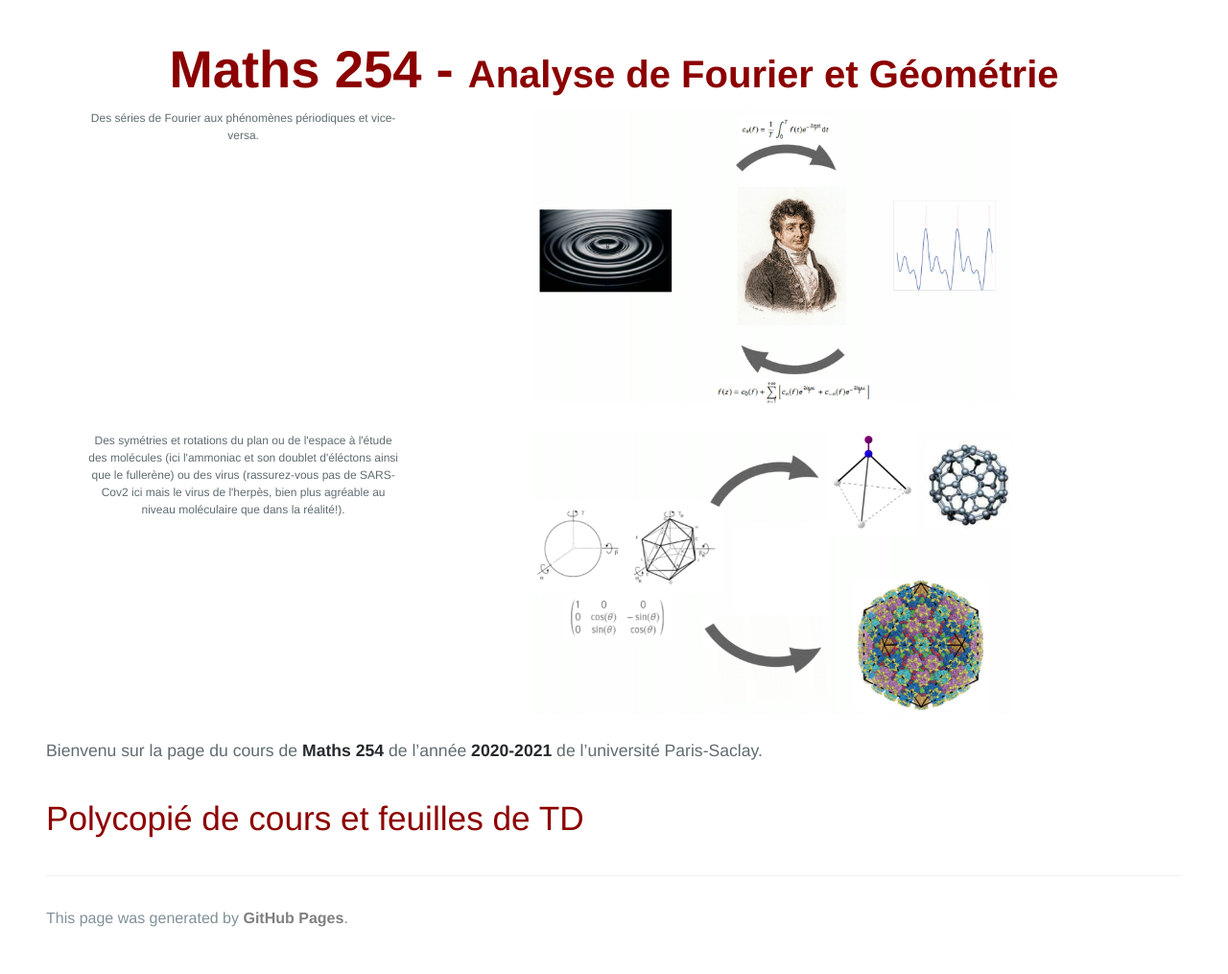
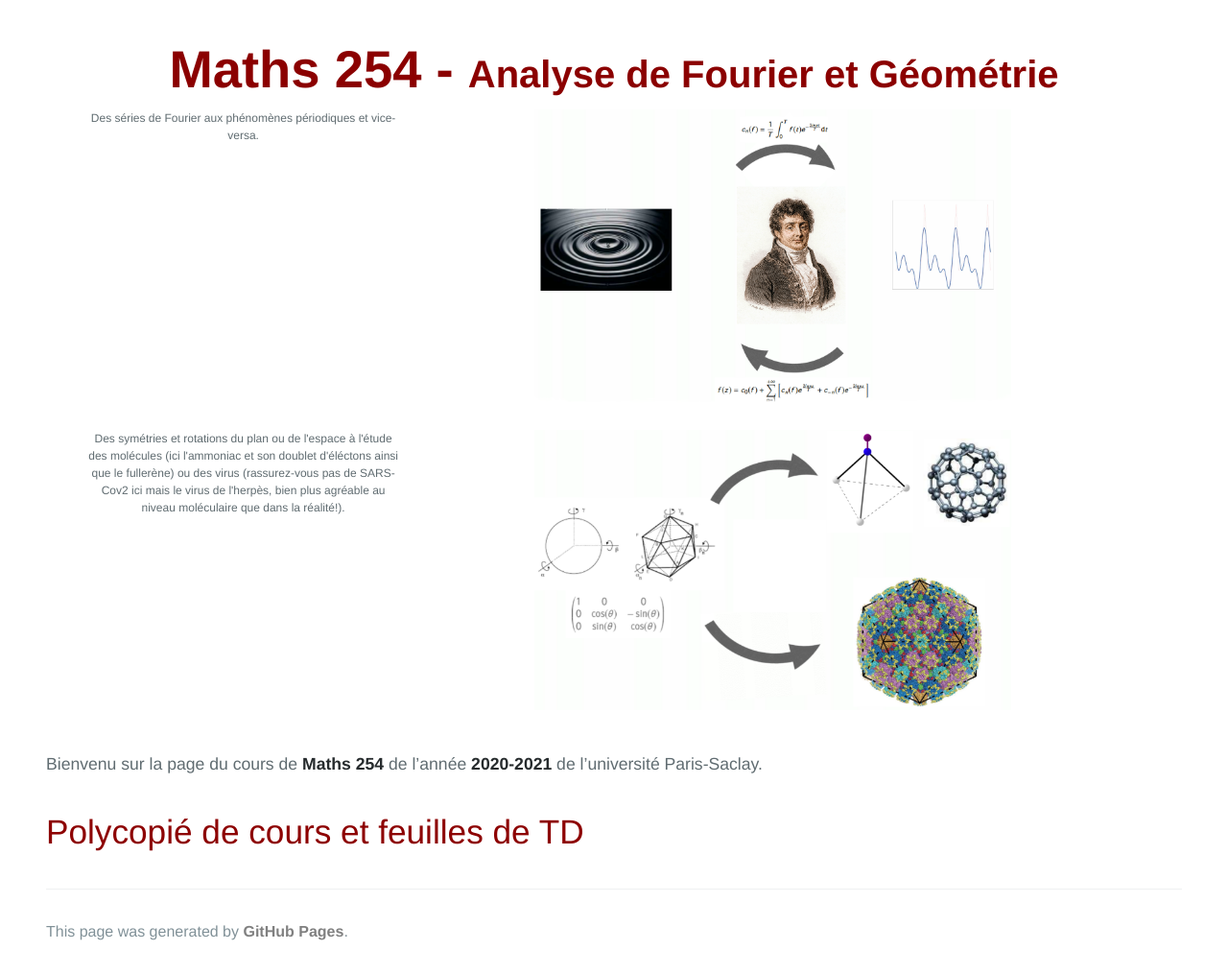
Before and after one commit to KevinDestagnol/algebre.github.io, a Jekyll site: the page built from index.md, in a window 1280 px wide. Shown: the part 260-1275 px from the top of the page at 96% size. Built offline with Jekyll 4.4.1, drawn with Linux system fonts in a browser that asks for light colours; some web fonts are replaced; our own code applies the rules of GitHub Pages for plain Markdown files.

Commit message:
Update default.html

```diff
--- a/_layouts/default.html
+++ b/_layouts/default.html
@@ -61,19 +61,15 @@
         }
         },1000);
         </script>
-    <div class="row">
-  <div class="column">
-     <figure text-align:"center">
+    <div class="container clearfix">
+     <figure class="imgcol">
 <img id="bannerImage" width="500"  src="Fourier1.png" alt="Fourier">
   <figcaption font-size:12px>Des séries de Fourier aux phénomènes périodiques et vice-versa.</figcaption>
     </figure>
-  </div>
-  <div class="column">
-    <figure>
+    <figure class="imgcol">
     <img id="bannerImage2" width="500"  src="Geom6.png" alt="Symétries">
   <figcaption font-size:12px>Des symétries et rotations du plan ou de l'espace à l'étude des molécules (ici l'ammoniac et son doublet d'éléctons ainsi que le fullerène) ou des virus (rassurez-vous pas de SARS-Cov2 ici mais le virus de l'herpès, bien plus agréable au niveau moléculaire que dans la réalité!).</figcaption>
   </figure>
-  </div>
 </div>
 
        {{ content }}
```
